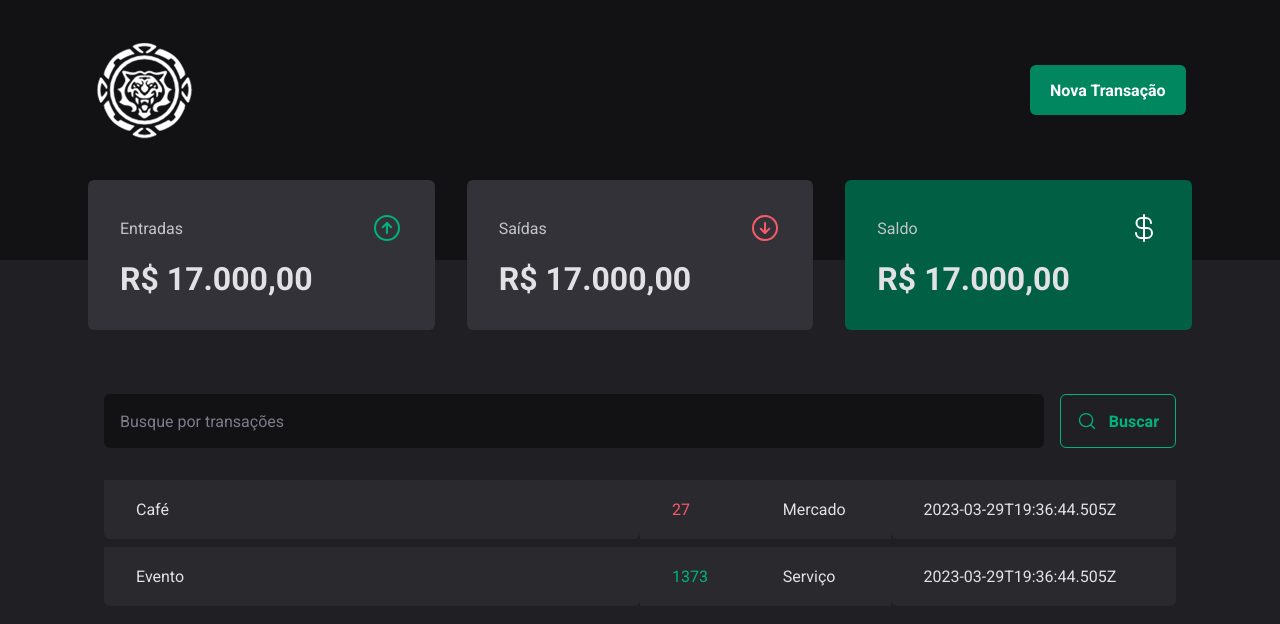
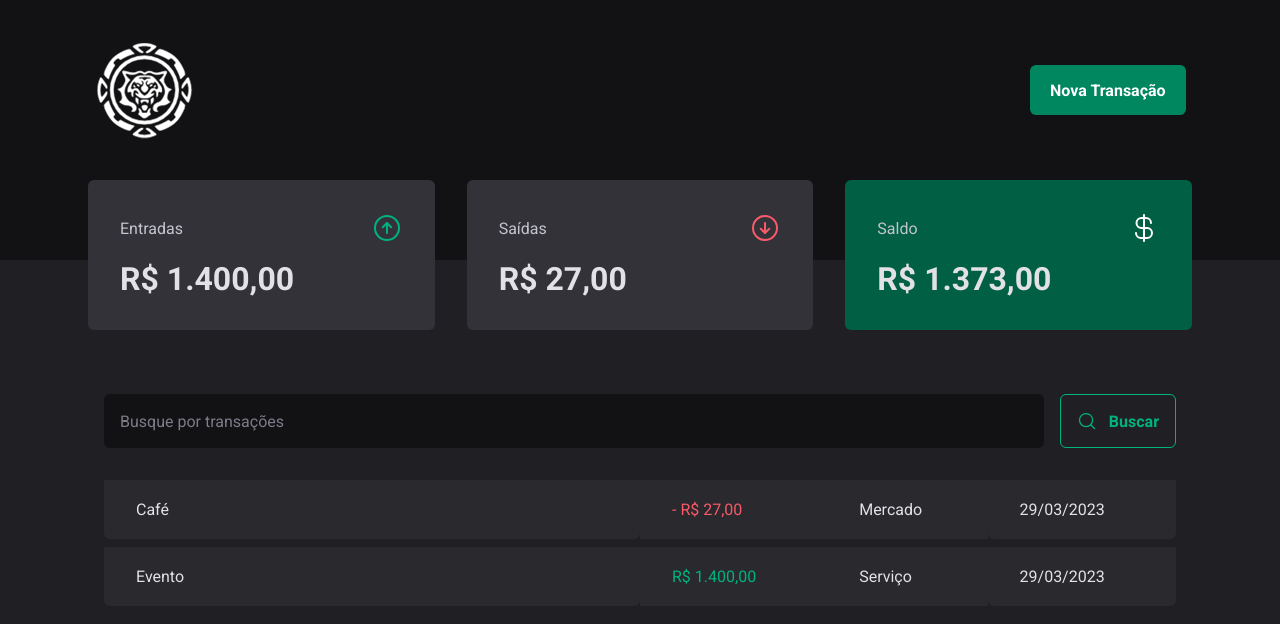
Before and after one commit to alehugen/ignite-money, a React (Vite) app: page / in a window 1280 px wide. Shown: the top 624 px of the page. Built offline with nearby package versions, Linux system fonts and the light colour scheme; data requests are answered from the project's data file.

Commit message:
feat: create formatter functions

```diff
--- a/server.json
+++ b/server.json
@@ -12,7 +12,7 @@
       "id": 2,
       "description": "Evento",
       "type": "income",
-      "price": 1373,
+      "price": 1400,
       "category": "Serviço",
       "createdAt": "2023-03-29T19:36:44.505Z"
     }
--- a/src/components/Summary/index.tsx
+++ b/src/components/Summary/index.tsx
@@ -1,7 +1,29 @@
+import { useContext } from "react";
 import { SummaryCard, SummaryContainer } from "./style";
 import { ArrowCircleDown, ArrowCircleUp, CurrencyDollar } from 'phosphor-react'
+import { TransactionsContext } from "../../contexts/TrasactionsContext";
+import { priceFormatter } from "../../utils/formatter";
 
 export function Summary() {
+  const { transactions } = useContext(TransactionsContext);
+
+  const summary = transactions.reduce(
+    (acc, transaction) => {
+      if (transaction.type === 'income') {
+        acc.income += transaction.price;
+        acc.total += transaction.price;
+      } else {
+        acc.outcome += transaction.price;
+        acc.total -= transaction.price;
+      }
+      return acc
+    },
+    {
+      income: 0,
+      outcome: 0,
+      total: 0
+    })
+
   return (
     <SummaryContainer>
       <SummaryCard>
@@ -9,7 +31,7 @@
           <span>Entradas</span>
           <ArrowCircleUp size={32} color="#00b37e" />
         </header>
-        <strong>R$ 17.000,00</strong>
+        <strong>{priceFormatter.format(summary.income)}</strong>
       </SummaryCard>
 
       <SummaryCard>
@@ -17,7 +39,7 @@
           <span>Saídas</span>
           <ArrowCircleDown size={32} color="#f75a68" />
         </header>
-        <strong>R$ 17.000,00</strong>
+        <strong>{priceFormatter.format(summary.outcome)}</strong>
       </SummaryCard>
 
       <SummaryCard variant="green">
@@ -25,7 +47,7 @@
           <span>Saldo</span>
           <CurrencyDollar size={32} color="#fff" />
         </header>
-        <strong>R$ 17.000,00</strong>
+        <strong>{priceFormatter.format(summary.total)}</strong>
       </SummaryCard>
     </SummaryContainer>
   )
--- a/src/pages/Transactions/index.tsx
+++ b/src/pages/Transactions/index.tsx
@@ -4,6 +4,7 @@
 import { SearchForm } from "./components/SearchForm";
 import { PriceHighLight, TransactionsTable, TransanctionsContainer } from "./style";
 import { TransactionsContext } from "../../contexts/TrasactionsContext";
+import { dateFormatter, priceFormatter } from "../../utils/formatter";
 
 export function Transactions() {
   const { transactions } = useContext(TransactionsContext);
@@ -21,9 +22,12 @@
                 return (
                   <tr key={transaction.id}>
                     <td width="50%">{transaction.description}</td>
-                    <td><PriceHighLight variant={transaction.type}>{transaction.price}</PriceHighLight></td>
+                    <td><PriceHighLight variant={transaction.type}>
+                      {transaction.type === 'outcome' && '- '}
+                      {priceFormatter.format(transaction.price)}
+                    </PriceHighLight></td>
                     <td>{transaction.category}</td>
-                    <td>{transaction.createdAt}</td>
+                    <td>{dateFormatter.format(new Date(transaction.createdAt))}</td>
                   </tr>
                 )
               })
--- /dev/null
+++ b/src/utils/formatter.ts
@@ -0,0 +1,6 @@
+export const dateFormatter = new Intl.DateTimeFormat('pt-BR');
+
+export const priceFormatter = new Intl.NumberFormat('pt-BR', {
+  style: 'currency',
+  currency: 'BRL',
+})
```
